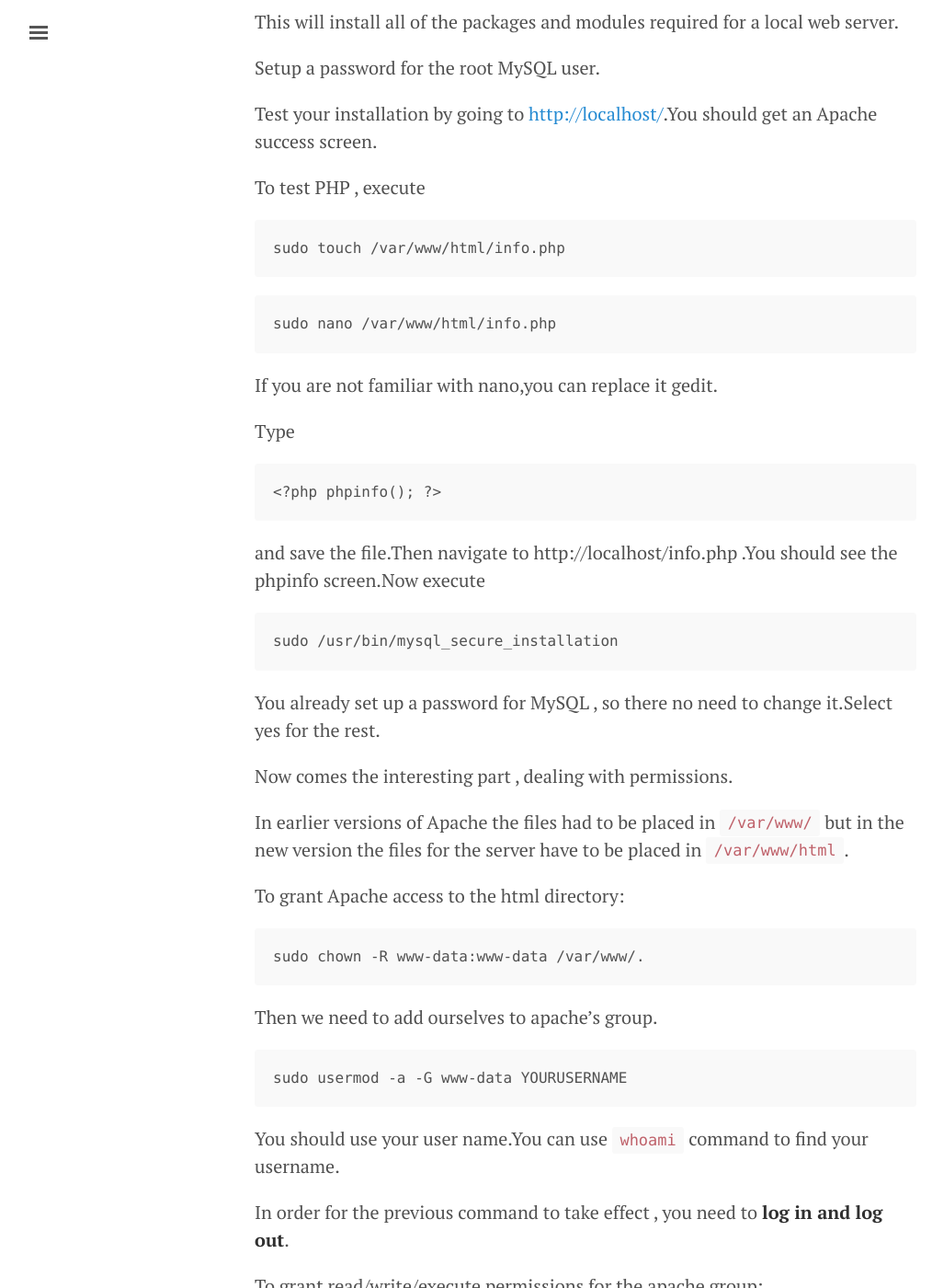
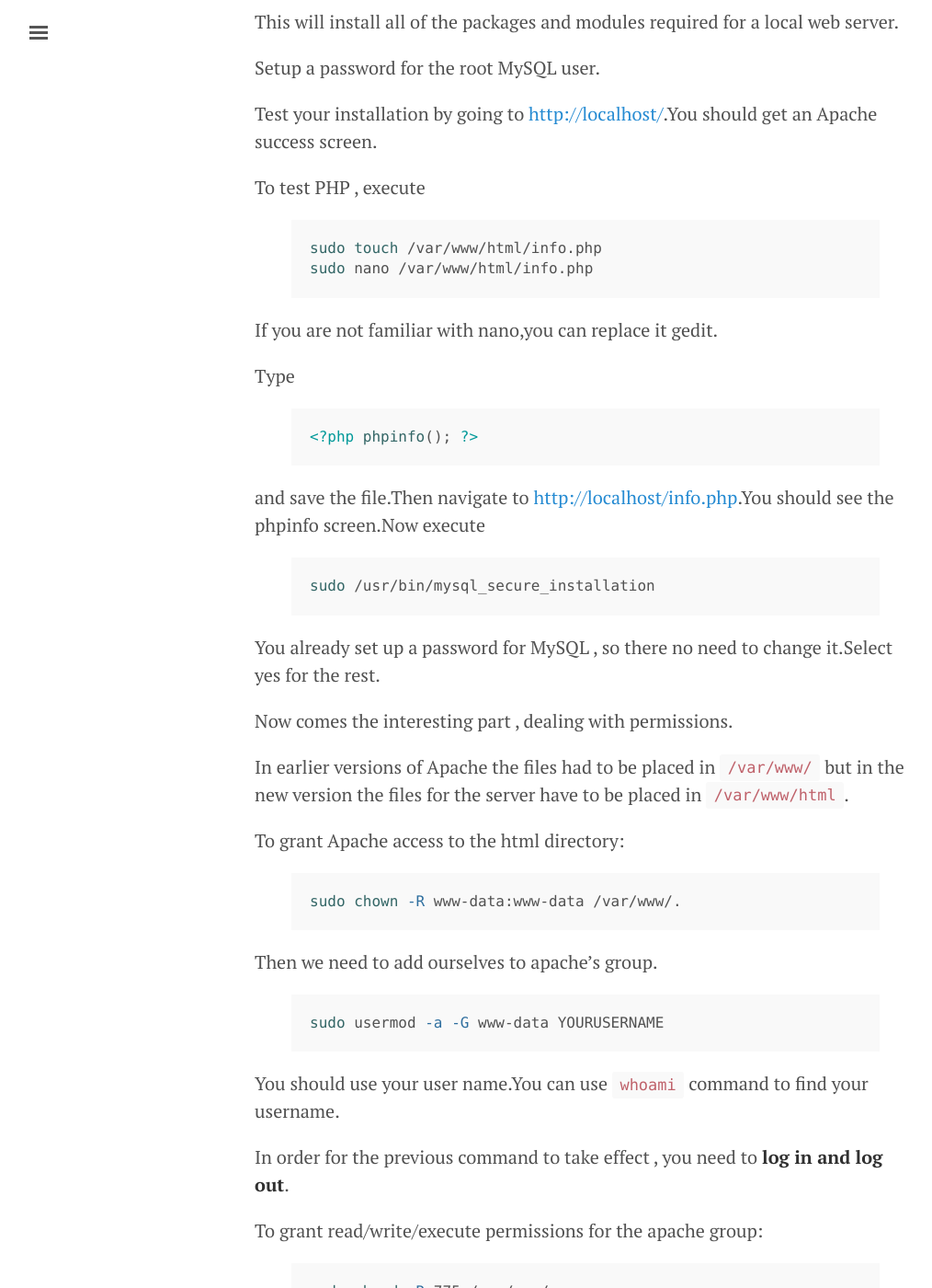
Before and after one commit to ak826843/arjunsajeev.github.io, a Jekyll site: the page built from _posts/2015-04-29-setting-up-lamp-server-on-ubuntu.md, in a window 1280 px wide and 1400 px high, scrolled down 808 px. Shown: the whole window at 92% size, without its empty margins (3-1017 px from the left). Built offline with Jekyll 4.4.1, drawn with Linux system fonts in a browser that asks for light colours; nearby versions of some CDN libraries; comment, search, counter and statistics services are not loaded; some of the changed text lies outside the part shown.

Commit message:
Update code highlighting

````diff
--- a/_posts/2015-04-29-setting-up-lamp-server-on-ubuntu.md
+++ b/_posts/2015-04-29-setting-up-lamp-server-on-ubuntu.md
@@ -8,16 +8,16 @@ Setting up a LAMP(Linux Apache MySQL PHP) stack on Ubuntu for development purpos
 The first step is to make sure that our Ubuntu machine is upto date.
 
 So open up the terminal(Ctrl+Alt+t) and run
-
-```
+{% highlight sh %}
 sudo apt-get update
-```
+{% endhighlight %}
 
 Now to install LAMP Server , run
 
-```
+{% highlight sh %}
 sudo apt-get install lamp-server^
-```
+{% endhighlight %}
+
 
 Type the root password wherever required.
 
@@ -29,27 +29,24 @@ Test your installation by going to [http://localhost/](http://localhost/).You sh
 
 To test PHP , execute
 
-```
+{% highlight sh%}
 sudo touch /var/www/html/info.php
-```
-
-```
 sudo nano /var/www/html/info.php
-```
+{% endhighlight %}
 
 If you are not familiar with nano,you can replace it gedit.
 
 Type
 
-```
+{% highlight php%}
 <?php phpinfo(); ?>
-```
+{% endhighlight %}
 
-and save the file.Then navigate to http://localhost/info.php .You should see the phpinfo screen.Now execute
+and save the file.Then navigate to [http://localhost/info.php](http://localhost/info.php).You should see the phpinfo screen.Now execute
 
-```
+{% highlight sh%}
 sudo /usr/bin/mysql_secure_installation
-```
+{% endhighlight %}
 
 You already set up a password for MySQL , so there no need to change it.Select yes for the rest.
 
@@ -59,15 +56,15 @@ In earlier versions of Apache the files had to be placed in `/var/www/` but in t
 
 To grant Apache access to the html directory:
 
-```
+{% highlight sh%}
 sudo chown -R www-data:www-data /var/www/.
-```
+{% endhighlight %}
 
 Then we need to add ourselves to apache's group.
 
-```
+{% highlight sh%}
 sudo usermod -a -G www-data YOURUSERNAME
-```
+{% endhighlight %}
 
 You should use your user name.You can use `whoami` command to find your username.
 
@@ -75,12 +72,12 @@ In order for the previous command to take effect , you need to **log in and log
 
 To grant read/write/execute permissions for the apache group:
 
-```
+{% highlight sh%}
 sudo chmod -R 775 /var/www/.
-```
+{% endhighlight%}
 
 If you still face permission issues:
 
-```
+{% highlight sh%}
 sudo chown -R www-data:www-data /var/www/.
-```
+{% endhighlight %}
````
